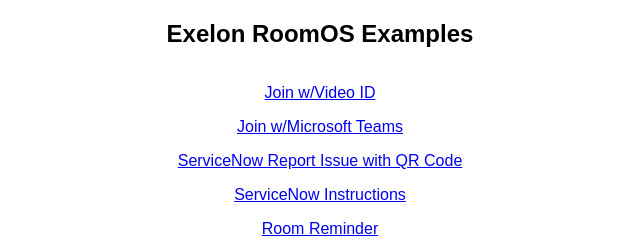
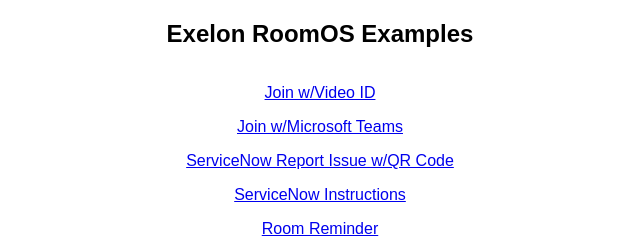
Before and after one commit to ra-exelon/roomos-exelonsamples, a plain HTML site: page index.html in a window 1280 px wide. Shown: the top 242 px of the page, 320-960 px from the left. Drawn offline with Linux system fonts and the light colour scheme.

Commit message:
Update index.html
Signed-off-by: ra-exelon <ronald.allen@exeloncorp.com>

```diff
--- a/index.html
+++ b/index.html
@@ -30,7 +30,7 @@
     <h2>Exelon RoomOS Examples</h2>
     <a href="?img=Join-Meeting-With-Video-ID-v1.png">Join w/Video ID</a>
     <a href="?img=Join-MicrosoftTeams-With-Join-Button-v1.png">Join w/Microsoft Teams</a>
-    <a href="?img=ServiceNow-Help-Desk-v1.png">ServiceNow Report Issue with QR Code</a>
+    <a href="?img=ServiceNow-Help-Desk-v1.png">ServiceNow Report Issue w/QR Code</a>
     <a href="?img=ServiceNow-Help-Desk-Instructions-v1.png">ServiceNow Instructions</a>
     <a href="?img=room-reminder.png">Room Reminder</a>
     <a href="?img=stock.png">Stock Ticker</a>
```
